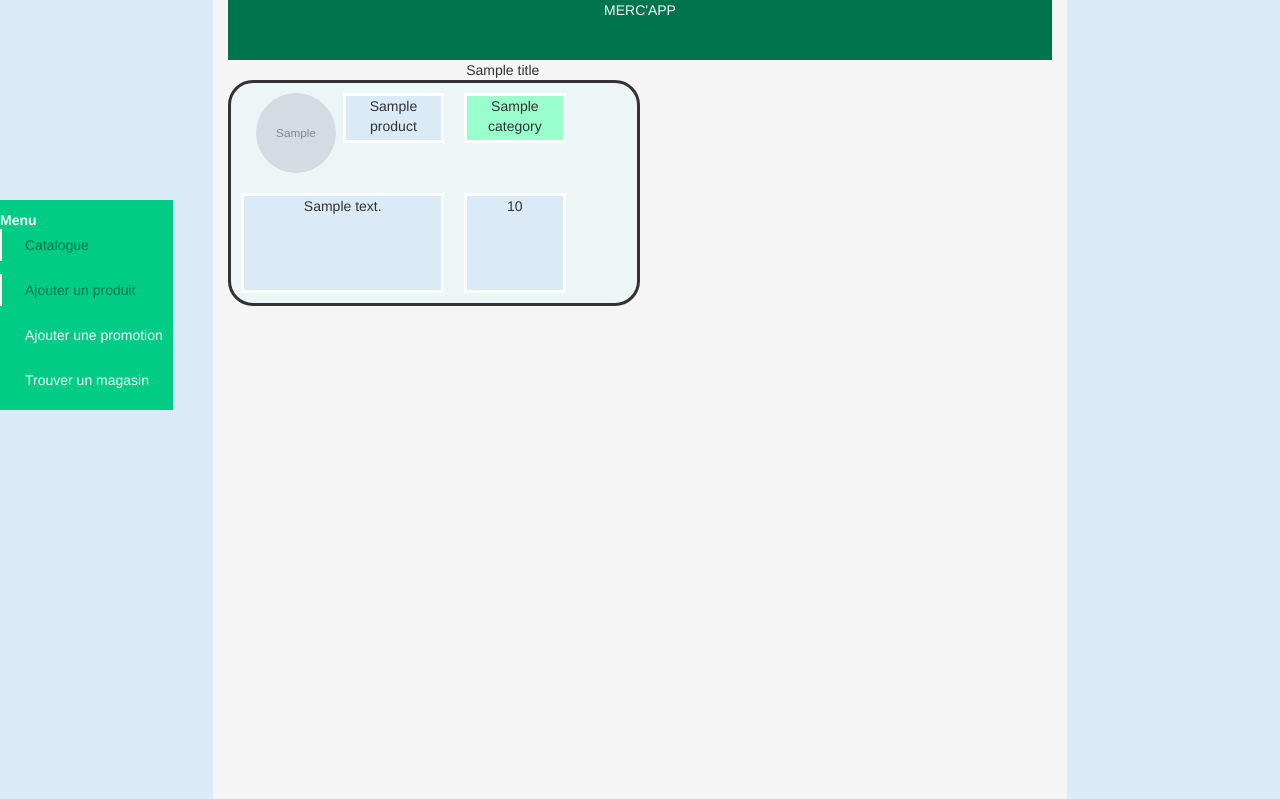
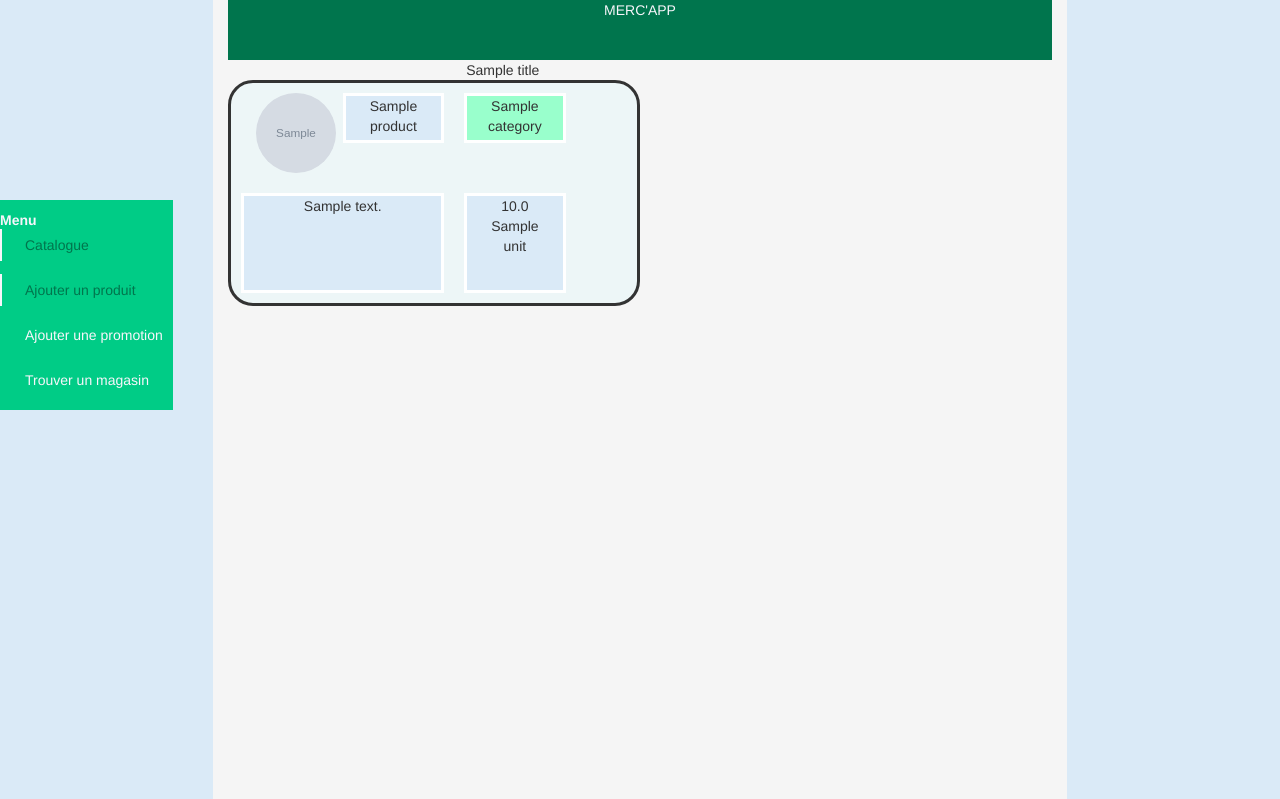
Before and after one commit to Lanfeath/Mercapp, a Flask app: template templates/index.html in a window 1280 px wide. Shown: the top 799 px of the page. Run offline with Flask 3, Linux system fonts and the light colour scheme; the template is opened without the code that fills it: most values are stand-ins (such as "Sample title", 1, 10 or a date in 2020); grey boxes marked "Sample" are stand-in pictures; parts of the project's set-up code (start-up, migrations or seed data) failed here and were passed over; some libraries are stand-ins or nearby versions.

Commit message:
modification affichage prix avec ou sans promotion

```diff
--- a/models.py
+++ b/models.py
@@ -20,14 +20,15 @@ class Product(db.Model):
     picture = db.Column(db.String(200), nullable=False)
     category = db.Column(db.String(50), nullable=True)
     promotion = db.Column(db.Integer, nullable=True)
-
-    def __init__(self, title, description, price, picture, category, promotion):
+    unit = db.Column(db.Integer, nullable=True)
+    def __init__(self, title, description, price, picture, category, promotion, unit):
         self.title = title
         self.description = description
         self.price = price
         self.picture = picture
         self.category = category
         self.promotion = promotion
+        self.unit = unit
 
 
 class Promotion(db.Model):
--- a/static/css/custom.css
+++ b/static/css/custom.css
@@ -191,3 +191,12 @@ img{
     position: relative;
 
 }
+
+.old_price{
+    text-decoration: line-through;
+}
+
+.prom_price {
+    color: red;
+    font-weight: bold;
+}
--- a/templates/index.html
+++ b/templates/index.html
@@ -25,7 +25,8 @@
                             <p>{{product.description}}</p>
                         </div>
                         <div class="col-md-3 border price">
-                            <p>{{product.price}}</p>
+                            <p {% if product.promotion %} class="old_price"{% endif %}>{{product.price |float }} {{product.unit}}</p>
+                            {% if product.promotion %}<p {% if product.promotion %} class="prom_price"{% endif %}>{% print(product.price * (1 - product.promotion))|round(2, 'floor') %} {{product.unit}}</p>{% endif %}
                         </div>
                     </div>
                 </div>
--- a/views.py
+++ b/views.py
@@ -1,4 +1,5 @@
 from flask import Flask, render_template, request, url_for
+import math
 
 app = Flask(__name__)
 
```
